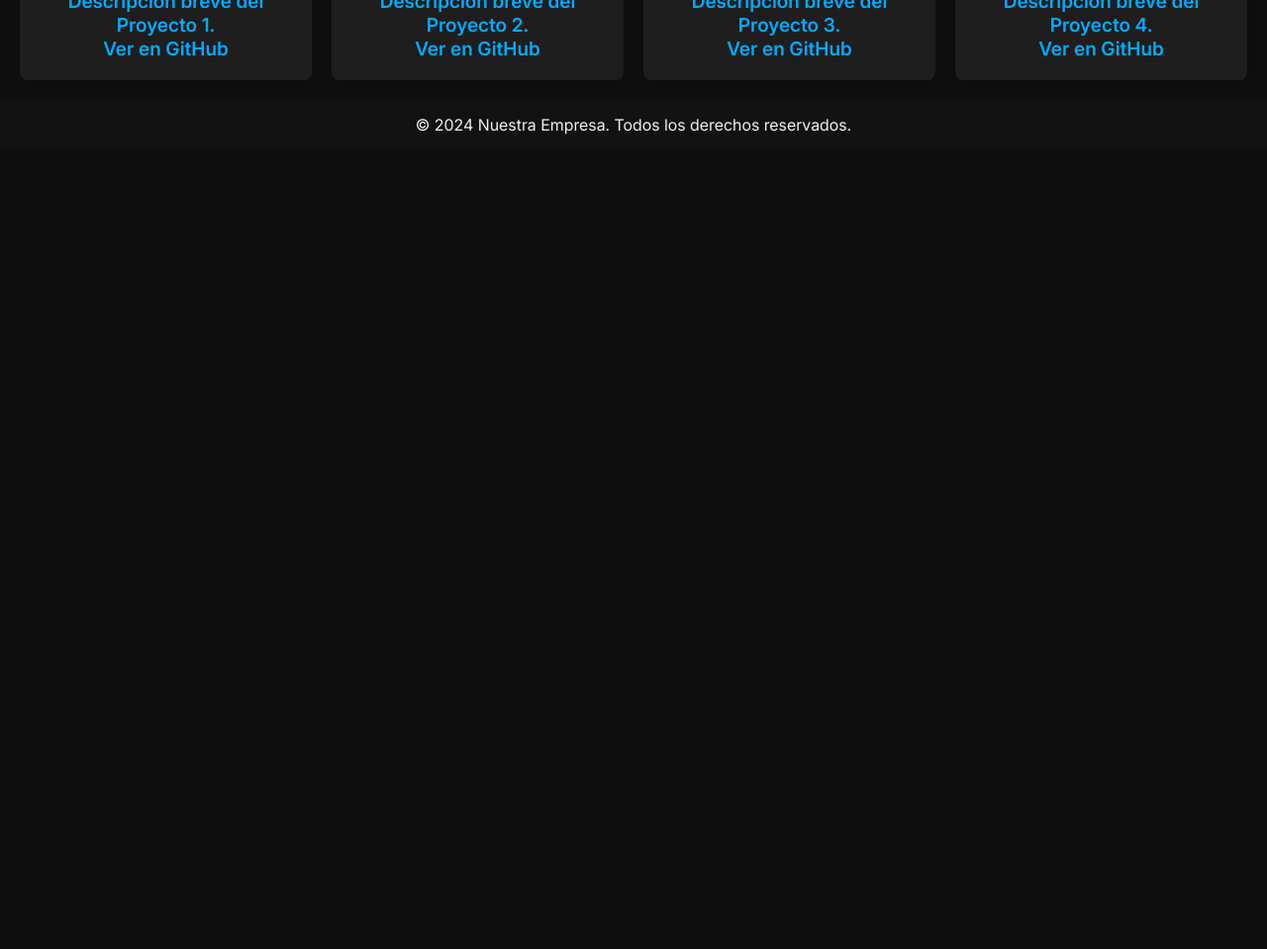
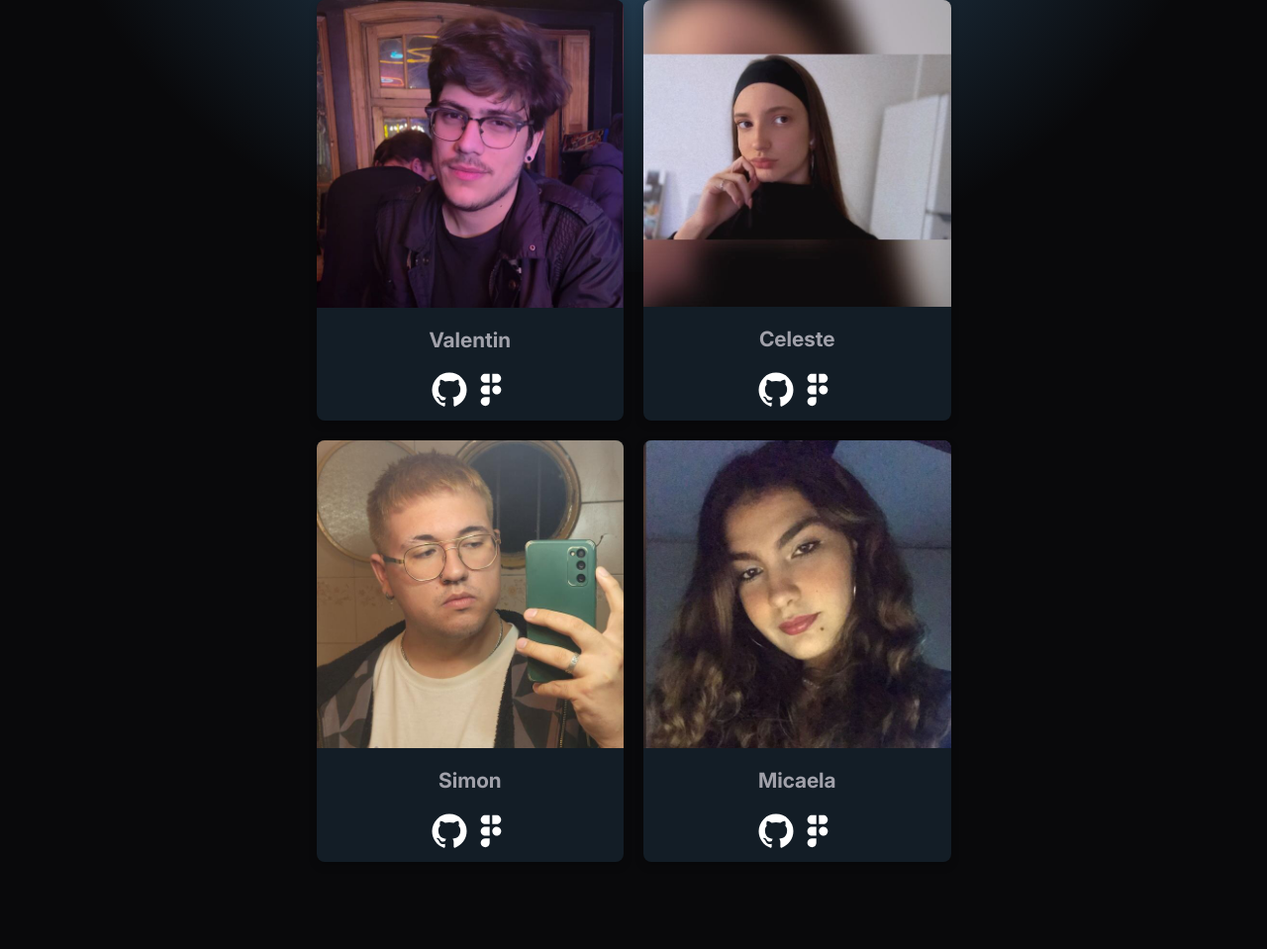
Before and after one commit to vtroitino-uade/new-commerce, a plain HTML site: page sobrenosotros.html in a window 1280 px wide. Shown: the part 225-1184 px from the top of the page at 99% size. Before the commit the page ends 800 px from the top, so only its background shows below. Drawn offline with Linux system fonts and the light colour scheme.

Commit message:
carreada historica

```diff
--- a/sobrenosotros.html
+++ b/sobrenosotros.html
@@ -3,17 +3,17 @@
   <head>
     <meta charset="UTF-8" />
     <meta name="viewport" content="width=device-width, initial-scale=1.0" />
-    <link rel="stylesheet" href="stylessobrenosotros.css"/>
+    <link rel="stylesheet" href="style.css" />
     <title>Portfolio</title>
   </head>
   <body>
     <header>
       <nav>
         <ul>
-                <li><a href="index.html">Inicio</a></li>
-                <li><a href="sobre-nosotros.html">Sobre nosotros</a></li>
-                <li><a href="portfolio.html">Portfolio</a></li>
-                <li><a href="contacto.html">Contacto</a></li>
+          <li><a href="./index.html">Sobre nosotros</a></li>
+          <li><a href="./sobrenosotros.html">Conoce al equipo</a></li>
+          <li><a href="#">Nuestro trabajo</a></li>
+          <li><a href="#">Únete al equipo</a></li>
         </ul>
       </nav>
     </header>
@@ -21,37 +21,70 @@
       <h1>Nuestro Portfolio</h1>
       <div class="portfolio-grid">
         <div class="portfolio-item">
-                <a href="proyecto1.html">
+          <img src="./assets/img/val.jpg" alt="" />
           <h2>Valentin</h2>
-                    <p>Descripción breve del Proyecto 1.</p>
-                </a>
-                <a class="github-link" href="https://vtroitino-uade.github.io/portfolio/?classId=1d7e7ee6-065b-44b8-b450-e7be8b4afcd7&assignmentId=b1b154eb-1a54-4640-bbaa-692a98b19c75&submissionId=c428b00b-4811-bac5-7a12-2a96b4a61779" target="_blank">Ver en GitHub</a>
+          <div class="portfolio-links">
+            <a
+              class="icon github"
+              href="https://vtroitino-uade.github.io/portfolio/?classId=1d7e7ee6-065b-44b8-b450-e7be8b4afcd7&assignmentId=b1b154eb-1a54-4640-bbaa-692a98b19c75&submissionId=c428b00b-4811-bac5-7a12-2a96b4a61779"
+              target="_blank"
+            ></a>
+            <a
+              class="icon figma"
+              href="https://www.figma.com/design/atxks2dDAcjH53Vc87a5ku/Portfolio-Valentin-Troiti%C3%B1o?m=auto&t=8g8IDCtQtj8yFfnT-1&classId=1d7e7ee6-065b-44b8-b450-e7be8b4afcd7&assignmentId=b1b154eb-1a54-4640-bbaa-692a98b19c75&submissionId=3d5d6204-6165-89aa-0465-1170d76ce2ca"
+              target="_blank"
+            ></a>
+          </div>
         </div>
         <div class="portfolio-item">
-                <a href="proyecto2.html">
+          <img src="./assets/img/celeste.jpg" alt="" />
           <h2>Celeste</h2>
-                    <p>Descripción breve del Proyecto 2.</p>
-                </a>
-                <a class="github-link" href="https://cegonzalez23.github.io/desarrollo_webV1/index.html?classId=1d7e7ee6-065b-44b8-b450-e7be8b4afcd7&assignmentId=b1b154eb-1a54-4640-bbaa-692a98b19c75&submissionId=c428b00b-4811-bac5-7a12-2a96b4a61779" target="_blank">Ver en GitHub</a>
+          <div class="portfolio-links">
+            <a
+              class="icon github"
+              href="https://cegonzalez23.github.io/desarrollo_webV1/index.html?classId=1d7e7ee6-065b-44b8-b450-e7be8b4afcd7&assignmentId=b1b154eb-1a54-4640-bbaa-692a98b19c75&submissionId=3d5d6204-6165-89aa-0465-1170d76ce2ca"
+              target="_blank"
+            ></a>
+            <a
+              class="icon figma"
+              href="https://www.figma.com/design/RgbzNOoVbXrJjVGsiwD7ZZ/Portfolio?node-id=0-1&node-type=canvas&classId=1d7e7ee6-065b-44b8-b450-e7be8b4afcd7&assignmentId=b1b154eb-1a54-4640-bbaa-692a98b19c75&submissionId=3d5d6204-6165-89aa-0465-1170d76ce2ca"
+              target="_blank"
+            ></a>
+          </div>
         </div>
         <div class="portfolio-item">
-                <a href="proyecto3.html">
+          <img src="./assets/img/sai.jpg" alt="" />
           <h2>Simon</h2>
-                    <p>Descripción breve del Proyecto 3.</p>
-                </a>
-                <a class="github-link" href="https://siaguirre.github.io/portafolio/index.html?classId=1d7e7ee6-065b-44b8-b450-e7be8b4afcd7&assignmentId=b1b154eb-1a54-4640-bbaa-692a98b19c75&submissionId=c428b00b-4811-bac5-7a12-2a96b4a61779" target="_blank">Ver en GitHub</a>
+          <div class="portfolio-links">
+            <a
+              class="icon github"
+              href="https://siaguirre.github.io/portafolio/index.html?classId=1d7e7ee6-065b-44b8-b450-e7be8b4afcd7&assignmentId=b1b154eb-1a54-4640-bbaa-692a98b19c75&submissionId=3d5d6204-6165-89aa-0465-1170d76ce2ca"
+              target="_blank"
+            ></a>
+            <a
+              class="icon figma"
+              href="https://www.figma.com/design/NKE7fn0hU931HzV9RI8SjE/Portfolio-v1?node-id=0-1&t=RwzKFyxRnI2gHgAx-1&classId=1d7e7ee6-065b-44b8-b450-e7be8b4afcd7&assignmentId=b1b154eb-1a54-4640-bbaa-692a98b19c75&submissionId=3d5d6204-6165-89aa-0465-1170d76ce2ca"
+              target="_blank"
+            ></a>
+          </div>
         </div>
         <div class="portfolio-item">
-                <a href="proyecto4.html">
+          <img src="./assets/img/mica.jpg" alt="" />
           <h2>Micaela</h2>
-                    <p>Descripción breve del Proyecto 4.</p>
-                </a>
-                <a class="github-link" href="https://micaelapasman.github.io/primer_entrega_portafolio/index.html?classId=1d7e7ee6-065b-44b8-b450-e7be8b4afcd7&assignmentId=b1b154eb-1a54-4640-bbaa-692a98b19c75&submissionId=3d5d6204-6165-89aa-0465-1170d76ce2ca&classId=1d7e7ee6-065b-44b8-b450-e7be8b4afcd7&assignmentId=b1b154eb-1a54-4640-bbaa-692a98b19c75&submissionId=c428b00b-4811-bac5-7a12-2a96b4a61779" target="_blank">Ver en GitHub</a>
+          <div class="portfolio-links">
+            <a
+              class="icon github"
+              href="https://micaelapasman.github.io/primer_entrega_portafolio/index.html?classId=1d7e7ee6-065b-44b8-b450-e7be8b4afcd7&assignmentId=b1b154eb-1a54-4640-bbaa-692a98b19c75&submissionId=3d5d6204-6165-89aa-0465-1170d76ce2ca&classId=1d7e7ee6-065b-44b8-b450-e7be8b4afcd7&assignmentId=b1b154eb-1a54-4640-bbaa-692a98b19c75&submissionId=3d5d6204-6165-89aa-0465-1170d76ce2ca"
+              target="_blank"
+            ></a>
+            <a
+              class="icon figma"
+              href="https://www.figma.com/design/7SVaJDftLKIvEOrIiRArUh/Untitled?classId=1d7e7ee6-065b-44b8-b450-e7be8b4afcd7&assignmentId=b1b154eb-1a54-4640-bbaa-692a98b19c75&submissionId=3d5d6204-6165-89aa-0465-1170d76ce2ca"
+              target="_blank"
+            ></a>
+          </div>
         </div>
       </div>
     </main>
-    <footer>
-        <p>&copy; 2024 Nuestra Empresa. Todos los derechos reservados.</p>
-    </footer>
   </body>
 </html>
--- a/style.css
+++ b/style.css
@@ -120,3 +120,55 @@ i {
   width: 18px;
   height: 18px;
 }
+.portfolio-grid {
+  display: grid;
+  grid-template-columns: repeat(auto-fit, minmax(250px, 1fr));
+  gap: 20px;
+}
+
+.portfolio-item {
+  background-color: #131d26;
+  border-radius: 8px;
+  padding-bottom: 10px;
+  text-align: center;
+  box-shadow: 0 4px 8px rgba(0, 0, 0, 0.2);
+  overflow: hidden;
+}
+.portfolio-item h2 {
+  font-size: 1.5rem;
+}
+.portfolio-item a {
+  text-decoration: none;
+  font-size: 1.2rem;
+  font-weight: 600;
+  display: block;
+}
+.portfolio-item a:hover {
+  background-color: grey;
+}
+.portfolio-item img {
+  width: 100%;
+}
+.portfolio-links {
+  display: flex;
+  align-items: center;
+  justify-content: center;
+}
+
+.icon {
+  -webkit-mask-size: contain;
+  -webkit-mask-repeat: no-repeat;
+  mask-size: contain;
+  mask-repeat: no-repeat;
+  background-color: var(--secondary-text-color);
+  width: 3rem;
+  height: 3rem;
+}
+.github {
+  -webkit-mask-image: url("./assets/svg/github.svg");
+  mask-image: url("./assets/svg/github.svg");
+}
+.figma {
+  -webkit-mask-image: url("./assets/svg/figma.svg");
+  mask-image: url("./assets/svg/figma.svg");
+}
```
Also changed, not shown: index.html (+2 -2 lines), stylessobrenosotros.css (+4 -3 lines), assets/img/celeste.jpg (added), assets/img/mica.jpg (added), assets/img/sai.jpg (added), assets/img/val.jpg (added), assets/svg/figma.svg (added), assets/svg/github.svg (added). Lines whose indentation alone changed are shown as unchanged.
